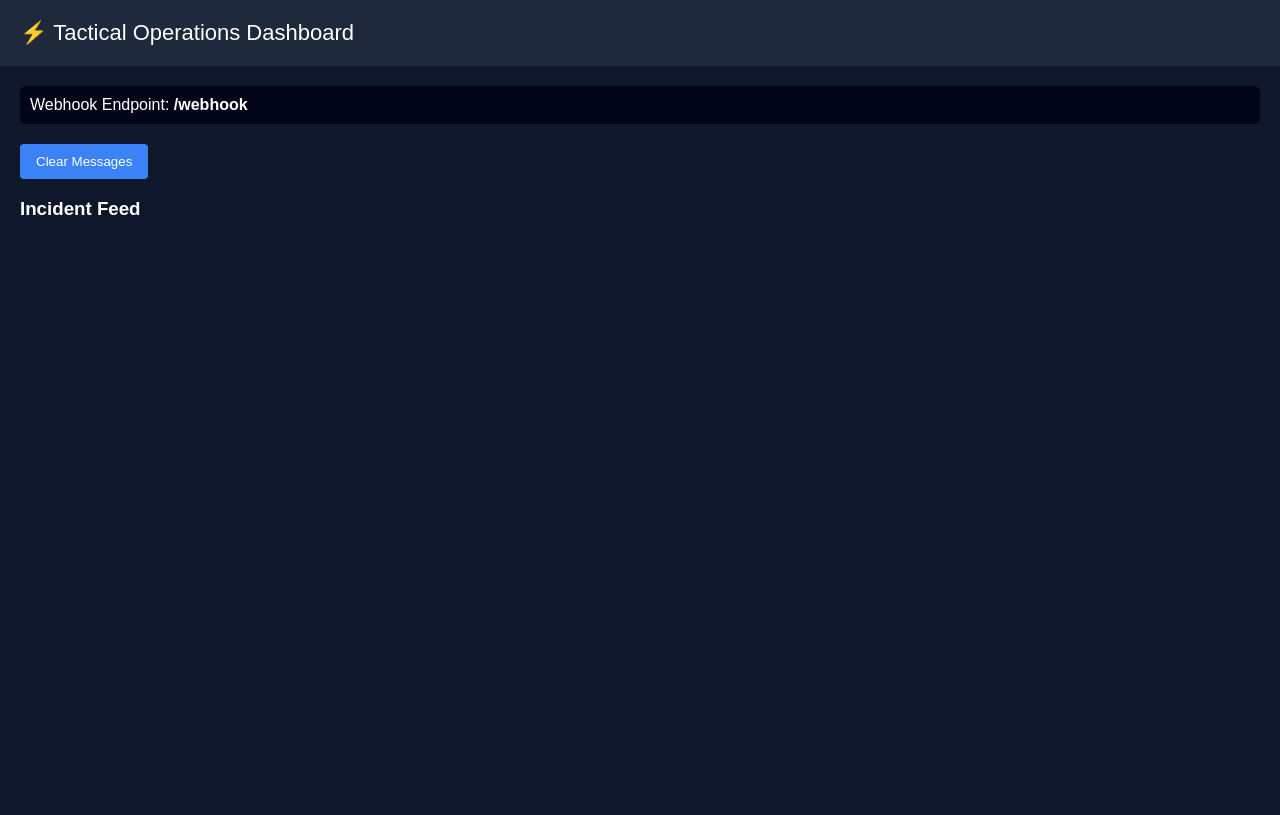
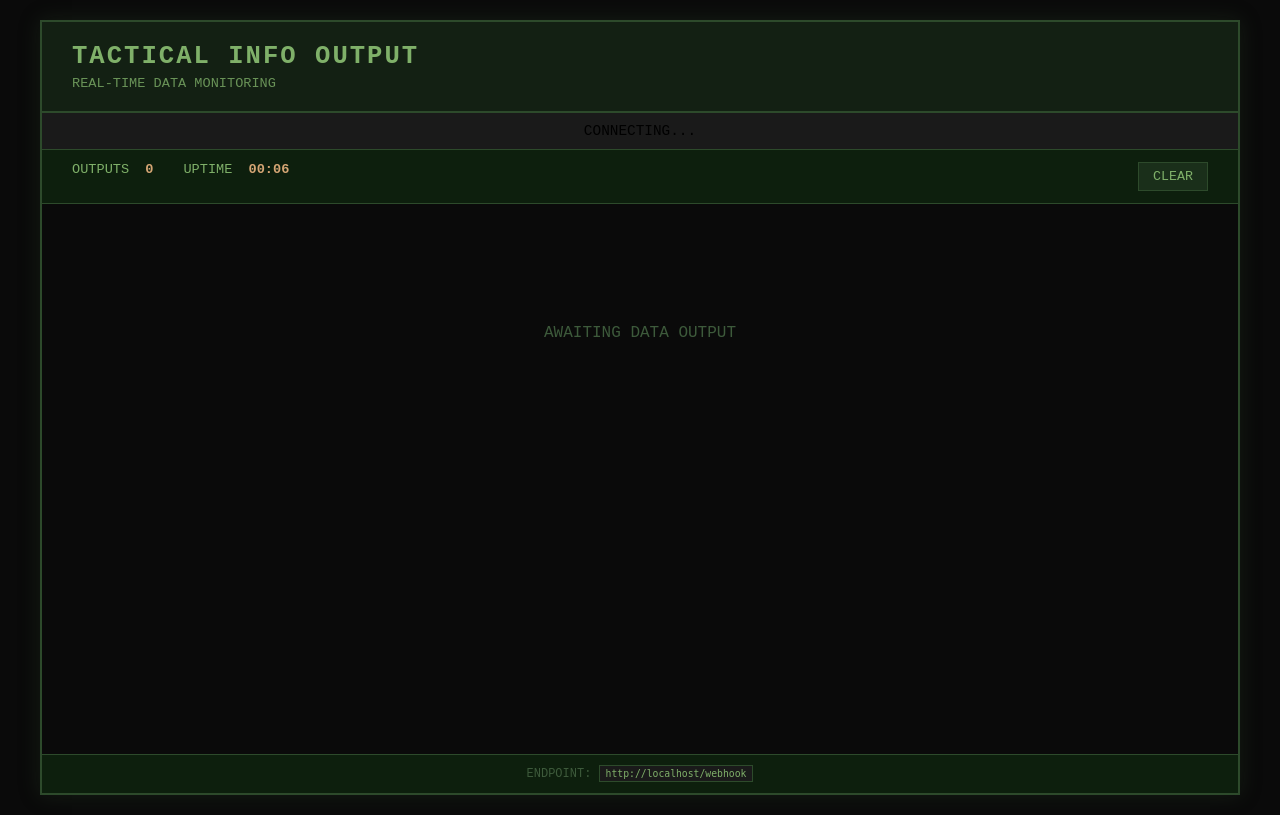
Before and after one commit to Nayef-Abou-Tayoun/UI_interface, a Flask app: page / in a window 1280 px wide. Before the commit the page ends 215 px from the top, so only its background shows below. Run offline with Flask 3, Linux system fonts and the light colour scheme; some libraries are stand-ins or nearby versions.

Commit message:
Update index.html

```diff
--- a/templates/index.html
+++ b/templates/index.html
@@ -1,85 +1,199 @@
 <!DOCTYPE html>
-<html>
+<html lang="en">
 <head>
-<meta charset="utf-8">
-<title>Tactical Incident Dashboard</title>
+<meta charset="UTF-8">
+<meta name="viewport" content="width=device-width, initial-scale=1.0">
 
-<script src="https://cdn.socket.io/4.7.5/socket.io.min.js"></script>
+<title>Tactical Info Output</title>
+
+<script src="https://cdn.socket.io/4.5.4/socket.io.min.js"></script>
 
 <style>
+
+*{
+margin:0;
+padding:0;
+box-sizing:border-box;
+}
+
 body{
-    font-family: Arial, Helvetica, sans-serif;
-    background:#0f172a;
-    color:white;
-    margin:0;
+font-family:'Courier New',monospace;
+background:#0a0a0a;
+min-height:100vh;
+padding:20px;
+}
+
+.container{
+max-width:1200px;
+margin:auto;
+background:#1a1a1a;
+border:2px solid #2d4a2b;
+box-shadow:0 0 20px rgba(45,74,43,0.3);
 }
 
 header{
-    background:#1e293b;
-    padding:20px;
-    font-size:22px;
+background:#132013;
+color:#7fb069;
+padding:20px 30px;
+border-bottom:2px solid #2d4a2b;
 }
 
-.container{
-    padding:20px;
+h1{
+font-size:1.6em;
+letter-spacing:2px;
+text-transform:uppercase;
 }
 
-.message{
-    background:#1e293b;
-    padding:15px;
-    margin-bottom:10px;
-    border-radius:6px;
+.subtitle{
+font-size:0.85em;
+opacity:0.8;
+margin-top:5px;
 }
 
-.timestamp{
-    font-size:12px;
-    color:#94a3b8;
+#status{
+padding:10px;
+text-align:center;
+font-size:0.9em;
+border-bottom:1px solid #2d4a2b;
 }
 
-.endpoint{
-    background:#020617;
-    padding:10px;
-    margin-bottom:20px;
-    border-radius:6px;
+.connected{
+background:#132013;
+color:#7fb069;
+}
+
+.disconnected{
+background:#2a1a1a;
+color:#d4a574;
+}
+
+.controls{
+padding:12px 30px;
+background:#0d1f0d;
+display:flex;
+justify-content:space-between;
+border-bottom:1px solid #2d4a2b;
+}
+
+.stats{
+display:flex;
+gap:30px;
+font-size:0.85em;
+color:#7fb069;
+}
+
+.stat-value{
+color:#d4a574;
+font-weight:700;
+margin-left:8px;
 }
 
 button{
-    padding:10px 16px;
-    background:#3b82f6;
-    border:none;
-    color:white;
-    border-radius:4px;
-    cursor:pointer;
+padding:6px 14px;
+background:#1a2f1a;
+color:#7fb069;
+border:1px solid #2d4a2b;
+cursor:pointer;
+font-family:'Courier New';
 }
 
 button:hover{
-    background:#2563eb;
+background:#2d4a2b;
 }
 
-pre{
-    white-space:pre-wrap;
-    font-size:14px;
+#outputs{
+height:550px;
+overflow-y:auto;
+padding:20px;
+background:#0a0a0a;
 }
+
+.output{
+background:#1a1a1a;
+border-left:3px solid #7fb069;
+padding:12px;
+margin-bottom:10px;
+}
+
+.time{
+font-size:0.75em;
+color:#d4a574;
+margin-bottom:5px;
+}
+
+.field{
+margin:3px 0;
+}
+
+.label{
+color:#7fb069;
+font-weight:bold;
+margin-right:6px;
+}
+
+.value{
+color:#a8c99c;
+}
+
+.empty{
+text-align:center;
+padding:100px;
+color:#3d5a3b;
+}
+
+footer{
+padding:12px;
+text-align:center;
+background:#0d1f0d;
+border-top:1px solid #2d4a2b;
+font-size:0.75em;
+color:#3d5a3b;
+}
+
+footer code{
+color:#7fb069;
+background:#1a1a1a;
+padding:2px 6px;
+border:1px solid #2d4a2b;
+}
+
 </style>
 </head>
 
 <body>
 
+<div class="container">
+
 <header>
-⚡ Tactical Operations Dashboard
+<h1>TACTICAL INFO OUTPUT</h1>
+<p class="subtitle">REAL-TIME DATA MONITORING</p>
 </header>
 
-<div class="container">
+<div id="status">CONNECTING...</div>
 
-<div class="endpoint">
-Webhook Endpoint: <b>/webhook</b>
+<div class="controls">
+
+<div class="stats">
+<div>OUTPUTS <span class="stat-value" id="count">0</span></div>
+<div>UPTIME <span class="stat-value" id="uptime">00:00</span></div>
 </div>
 
-<button onclick="clearMessages()">Clear Messages</button>
+<button onclick="clearOutputs()">CLEAR</button>
 
-<h3>Incident Feed</h3>
+</div>
 
-<div id="messages"></div>
+<div id="outputs">
+
+<div class="empty" id="empty">
+AWAITING DATA OUTPUT
+</div>
+
+</div>
+
+<footer>
+ENDPOINT:
+<code id="endpoint"></code>
+</footer>
 
 </div>
 
@@ -87,47 +201,114 @@ Webhook Endpoint: <b>/webhook</b>
 
 const socket = io();
 
-const messagesDiv = document.getElementById("messages");
+const outputs=document.getElementById("outputs");
+const status=document.getElementById("status");
+const count=document.getElementById("count");
+const uptime=document.getElementById("uptime");
+const endpoint=document.getElementById("endpoint");
 
-function addMessage(data){
+endpoint.textContent = `${window.location.origin}/webhook`;
 
-    const message = document.createElement("div");
-    message.className="message";
+let messages=0;
+let startTime=Date.now();
 
-    const timestamp = document.createElement("div");
-    timestamp.className="timestamp";
+setInterval(()=>{
+let s=Math.floor((Date.now()-startTime)/1000);
+let m=Math.floor(s/60);
+s=s%60;
+uptime.textContent=`${String(m).padStart(2,'0')}:${String(s).padStart(2,'0')}`;
+},1000);
 
-    timestamp.innerText = data.timestamp || "";
+socket.on("connect",()=>{
+status.textContent="CONNECTED";
+status.className="connected";
+});
 
-    const content = document.createElement("pre");
-    content.innerText = JSON.stringify(data, null, 2);
+socket.on("disconnect",()=>{
+status.textContent="DISCONNECTED";
+status.className="disconnected";
+});
 
-    message.appendChild(timestamp);
-    message.appendChild(content);
+socket.on("message_history",(data)=>{
+data.messages.forEach(addOutput);
+});
 
-    messagesDiv.prepend(message);
+socket.on("new_message",(msg)=>{
+addOutput(msg.data,true);
+});
+
+socket.on("messages_cleared",()=>{
+outputs.innerHTML="";
+messages=0;
+count.textContent=0;
+});
+
+function addOutput(data,newItem=false){
+
+let empty=document.getElementById("empty");
+if(empty) empty.remove();
+
+let div=document.createElement("div");
+div.className="output";
+
+let time=data.timestamp
+?new Date(data.timestamp).toLocaleString()
+:new Date().toLocaleString();
+
+let html=`<div class="time">${time}</div>`;
+
+for(let k in data){
+
+if(k==="timestamp") continue;
+
+let v=data[k];
+
+if(typeof v==="object"){
+v=JSON.stringify(v);
 }
 
-socket.on("connect", ()=>{
-    console.log("Connected to server");
-})
+html+=`<div class="field">
+<span class="label">${k}:</span>
+<span class="value">${v}</span>
+</div>`;
+}
 
-socket.on("new_message", msg=>{
-    addMessage(msg.data);
-})
+div.innerHTML=html;
 
-socket.on("message_history", data=>{
-    data.messages.forEach(m=>{
-        addMessage(m)
-    })
-})
+outputs.prepend(div);
 
-socket.on("messages_cleared", ()=>{
-    messagesDiv.innerHTML="";
-})
+messages++;
+count.textContent=messages;
 
-function clearMessages(){
-    socket.emit("clear_messages");
+if(newItem) beep();
+
+}
+
+function clearOutputs(){
+
+if(confirm("CLEAR ALL OUTPUTS?")){
+socket.emit("clear_messages");
+}
+
+}
+
+function beep(){
+
+let ctx=new(window.AudioContext||window.webkitAudioContext)();
+let osc=ctx.createOscillator();
+let gain=ctx.createGain();
+
+osc.connect(gain);
+gain.connect(ctx.destination);
+
+osc.frequency.value=650;
+
+gain.gain.setValueAtTime(0.15,ctx.currentTime);
+gain.gain.exponentialRampToValueAtTime(0.01,ctx.currentTime+0.15);
+
+osc.start();
+osc.stop(ctx.currentTime+0.15);
+
 }
 
 </script>
```
